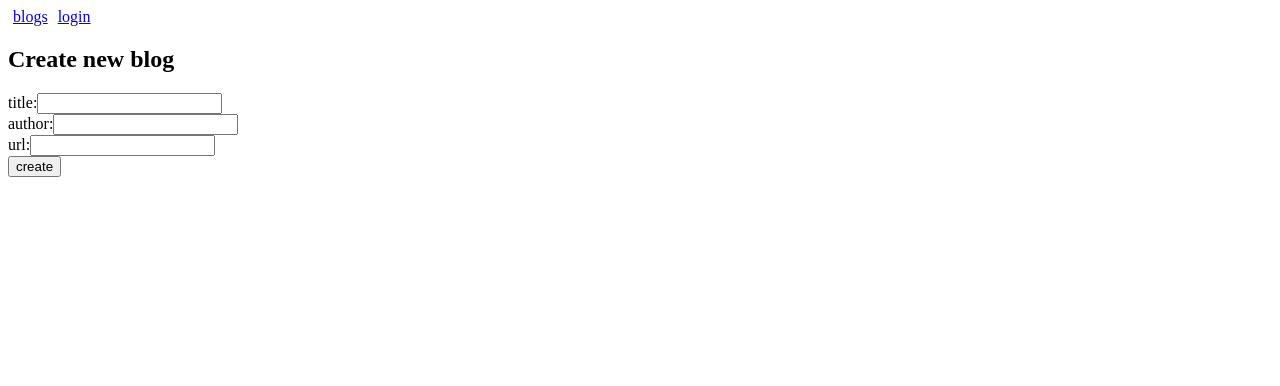
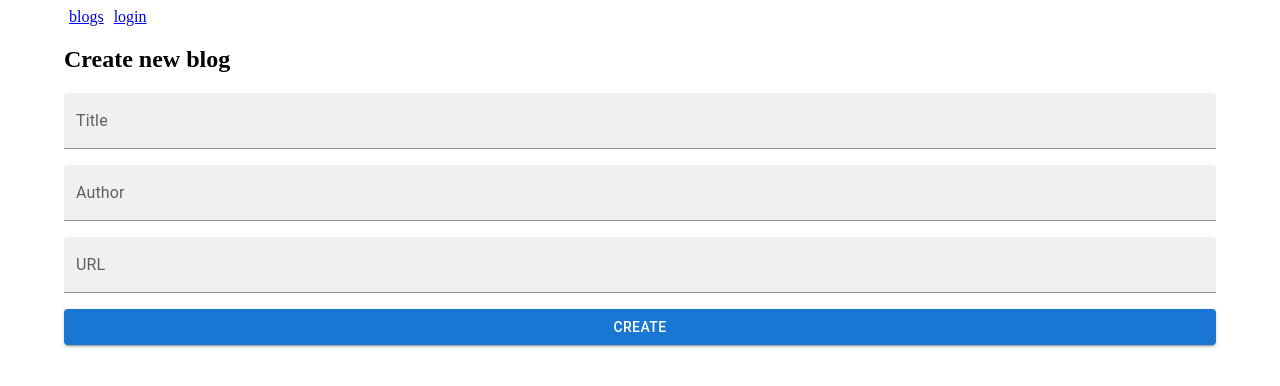
Before and after one commit to AlonHalali/fullstack-open, a React (Vite) app in the folder part5/blogapp/frontend/: page /create in a window 1280 px wide. Shown: the top 386 px of the page. Built offline with nearby package versions, Linux system fonts and the light colour scheme; no server answers.

Commit message:
Completion of Exercise 5.29

```diff
--- a/part5/blogapp/frontend/package.json
+++ b/part5/blogapp/frontend/package.json
@@ -11,6 +11,9 @@
     "test": "vitest run"
   },
   "dependencies": {
+    "@emotion/react": "^11.14.0",
+    "@emotion/styled": "^11.14.1",
+    "@mui/material": "^9.5.0",
     "axios": "^1.9.0",
     "react": "^19.1.0",
     "react-dom": "^19.1.0",
--- a/part5/blogapp/frontend/src/App.jsx
+++ b/part5/blogapp/frontend/src/App.jsx
@@ -1,5 +1,6 @@
 import { useState, useEffect } from 'react'
 import { Routes, Route, Link, useNavigate, useMatch } from 'react-router-dom'
+import { Container } from '@mui/material'
 
 import Blogs from './components/Blogs'
 import LoginForm from './components/LoginForm'
@@ -114,7 +115,7 @@
   }
 
   return (
-    <div>
+    <Container>
       <div>
         <Link style={padding} to="/">
           blogs
@@ -169,7 +170,7 @@
           element={<BlogForm handleAddBlog={handleAddBlog} />}
         />
       </Routes>
-    </div>
+    </Container>
   )
 }
 
--- a/part5/blogapp/frontend/src/components/BlogForm.jsx
+++ b/part5/blogapp/frontend/src/components/BlogForm.jsx
@@ -1,4 +1,5 @@
 import { useState } from 'react'
+import { Stack, TextField, Button } from '@mui/material'
 
 const BlogForm = ({ handleAddBlog }) => {
   const [title, setTitle] = useState('')
@@ -21,37 +22,36 @@
     <div>
       <h2>Create new blog</h2>
       <form onSubmit={handleSubmit}>
-        <div>
-          <label>
-            title:
-            <input
+        <Stack spacing={2}>
+          <TextField
+            id="filled-title"
+            label="Title"
+            variant="filled"
             type="text"
             value={title}
             onChange={({ target }) => setTitle(target.value)}
           />
-          </label>
-        </div>
-        <div>
-          <label>
-            author:
-            <input
+          <TextField
+            id="filled-author"
+            label="Author"
+            variant="filled"
             type="text"
             value={author}
             onChange={({ target }) => setAuthor(target.value)}
           />
-          </label>
-        </div>
-        <div>
-          <label>
-            url:
-            <input
+          <TextField
+            id="filled-url"
+            label="URL"
+            variant="filled"
             type="text"
             value={url}
             onChange={({ target }) => setUrl(target.value)}
           />
-          </label>
-        </div>
-        <button type="submit">create</button>
+
+          <Button variant="contained" type="submit">
+            create
+          </Button>
+        </Stack>
       </form>
     </div>
   )
--- a/part5/blogapp/frontend/src/components/LoginForm.jsx
+++ b/part5/blogapp/frontend/src/components/LoginForm.jsx
@@ -1,4 +1,5 @@
 import { useState } from 'react'
+import { Stack, TextField, Button } from '@mui/material'
 
 const LoginForm = ({ handleLogin }) => {
   const [username, setUsername] = useState('')
@@ -16,27 +17,29 @@
     <div>
       <h1>Login</h1>
       <form onSubmit={handleSubmit}>
-        <div>
-          <label>
-            username
-            <input
+        <Stack spacing={2}>
+          <TextField
+            id="filled-username"
+            label="Username"
+            variant="filled"
             type="text"
             value={username}
             onChange={({ target }) => setUsername(target.value)}
           />
-          </label>
-        </div>
-        <div>
-          <label>
-            password
-            <input
+
+          <TextField
+            id="filled-password"
+            label="Password"
+            variant="filled"
             type="password"
             value={password}
             onChange={({ target }) => setPassword(target.value)}
           />
-          </label>
-        </div>
-        <button type="submit">Login</button>
+
+          <Button variant="contained" type="submit">
+            Login
+          </Button>
+        </Stack>
       </form>
     </div>
   )
```
Also changed, not shown: 1 other file (tests, documents, lock files or other folders). Lines whose indentation alone changed are shown as unchanged.
